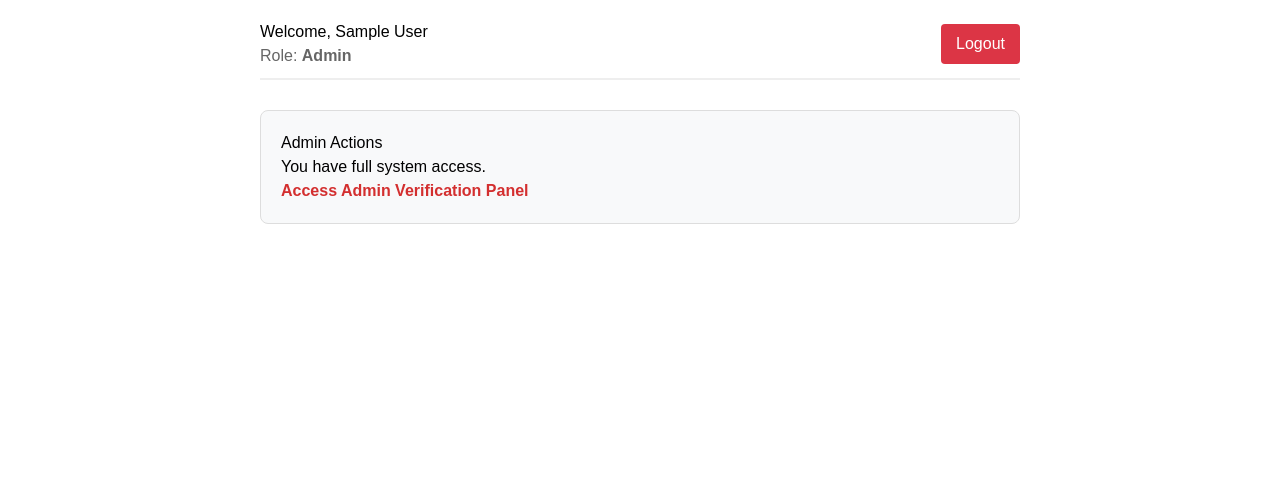
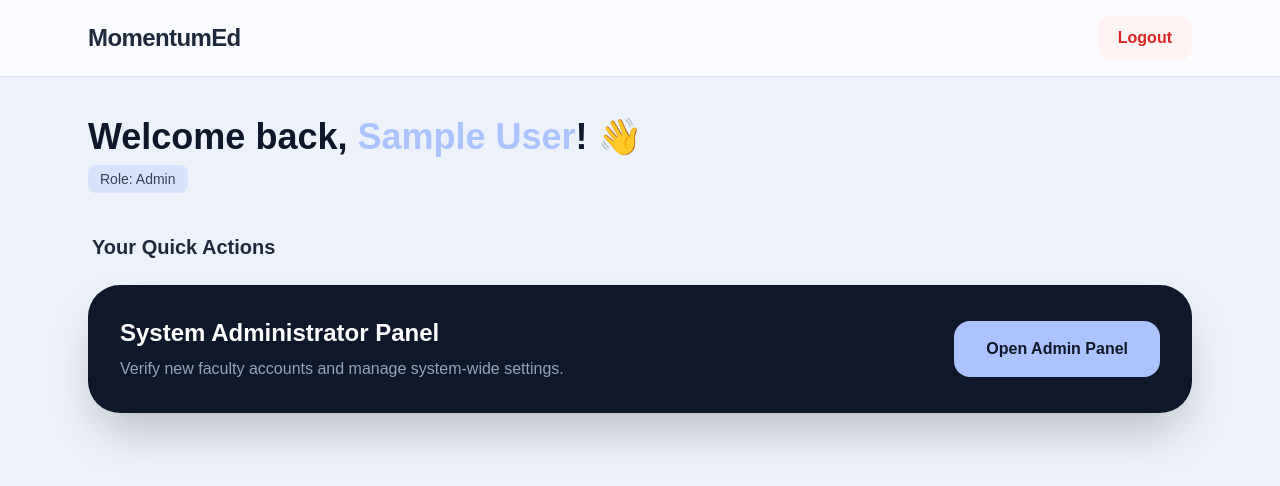
Before and after one commit to Rohith-Subramanian-Nithyadevi/MomentumEd, a React app in the folder frontend/: page /dashboard in a window 1280 px wide. Shown: the top 486 px of the page. Built offline with nearby package versions, Linux system fonts and the light colour scheme; sample sign-in values are in the browser's storage; the HTML template or start-up script is replaced by a standard one.

Commit message:
Fixed duplicate useNavigate import

```diff
--- a/frontend/src/pages/Dashboard.jsx
+++ b/frontend/src/pages/Dashboard.jsx
@@ -5,61 +5,120 @@ import { Link } from 'react-router-dom';
 const Dashboard = () => {
     const { user, logout } = useContext(AuthContext);
 
+    // Helper to render Action Cards for better UI consistency
+    const ActionCard = ({ to, title, description, iconColor = "bg-brand-300" }) => (
+        <Link to={to} className="group bg-white p-6 rounded-[24px] shadow-sm border border-brand-200 transition-all duration-300 hover:shadow-xl hover:-translate-y-1 hover:border-brand-400">
+            <div className={`w-12 h-12 ${iconColor} rounded-2xl mb-4 flex items-center justify-center transition-transform group-hover:scale-110`}>
+                <span className="text-slate-800 text-xl">➔</span>
+            </div>
+            <h4 className="text-lg font-bold text-slate-800 mb-1">{title}</h4>
+            <p className="text-sm text-slate-500">{description}</p>
+        </Link>
+    );
+
     return (
-        <div style={{ padding: '20px', maxWidth: '800px', margin: '0 auto' }}>
-            <div style={{ display: 'flex', justifyContent: 'space-between', alignItems: 'center', borderBottom: '2px solid #eee', paddingBottom: '10px' }}>
-                <div>
-                    <h1>Welcome, {user.name}</h1>
-                    <p style={{ textTransform: 'capitalize', color: '#666' }}>Role: <strong>{user.role}</strong></p>
+        <div className="min-h-screen bg-brand-100 font-sans pb-12">
+            {/* --- TOP NAVIGATION BAR --- */}
+            <nav className="bg-white/70 backdrop-blur-md border-b border-brand-200 sticky top-0 z-10">
+                <div className="max-w-6xl mx-auto px-6 py-4 flex justify-between items-center">
+                    <h2 className="text-2xl font-bold text-slate-800 tracking-tight">MomentumEd</h2>
+                    <button
+                        onClick={logout}
+                        className="px-5 py-2.5 bg-red-50 text-red-600 font-semibold rounded-xl hover:bg-red-500 hover:text-white transition-all duration-300 active:scale-95"
+                    >
+                        Logout
+                    </button>
                 </div>
-                <button onClick={logout} style={{ padding: '8px 15px', backgroundColor: '#dc3545', color: 'white', border: 'none', borderRadius: '4px', cursor: 'pointer' }}>Logout</button>
+            </nav>
+
+            <div className="max-w-6xl mx-auto px-6 pt-10">
+                {/* --- WELCOME HEADER --- */}
+                <header className="mb-10">
+                    <h1 className="text-4xl font-extrabold text-slate-900 mb-2">
+                        Welcome back, <span className="text-brand-500">{user.name}</span>! 👋
+                    </h1>
+                    <div className="inline-flex items-center px-3 py-1 bg-brand-200 text-slate-700 rounded-lg text-sm font-medium capitalize">
+                        Role: {user.role}
                     </div>
+                </header>
 
-            <div style={{ marginTop: '30px' }}>
+                {/* --- ACTIONS GRID --- */}
+                <section>
+                    <h3 className="text-xl font-bold text-slate-800 mb-6 px-1">Your Quick Actions</h3>
+
+                    <div className="grid grid-cols-1 md:grid-cols-2 lg:grid-cols-3 gap-6">
+
                         {/* --- STUDENT VIEW --- */}
                         {user.role === 'student' && (
-                    <div>
-                        <h3>Student Actions</h3>
-                        <ul>
-                            <li><Link to="/doubts">Ask a Doubt</Link></li>
-                            <li><Link to="/classes">My Classrooms & Join Codes</Link></li>
-                        </ul>
-                    </div>
+                            <>
+                                <ActionCard
+                                    to="/doubts"
+                                    title="Ask a Doubt"
+                                    description="Get help with your academic questions from faculty."
+                                />
+                                <ActionCard
+                                    to="/classes"
+                                    title="My Classrooms"
+                                    description="Join classes using codes and access study materials."
+                                />
+                            </>
                         )}
 
                         {/* --- TEACHER VIEW --- */}
                         {user.role === 'teacher' && (
-                    <div>
-                        <h3>Teacher Actions</h3>
-                        <ul>
-                            <li><Link to="/doubts">View and Answer Doubts</Link></li>
-                            <li><Link to="/classes">Manage Classrooms</Link></li>
-                        </ul>
-                    </div>
+                            <>
+                                <ActionCard
+                                    to="/doubts"
+                                    title="Doubt Forum"
+                                    description="Review and answer pending questions from your students."
+                                    iconColor="bg-brand-400"
+                                />
+                                <ActionCard
+                                    to="/classes"
+                                    title="Manage Classes"
+                                    description="Organize your subject folders and upload materials."
+                                    iconColor="bg-brand-400"
+                                />
+                            </>
                         )}
 
                         {/* --- ADVISOR VIEW --- */}
                         {user.role === 'advisor' && (
-                    <div>
-                        <h3>Class Advisor Actions</h3>
-                        <ul>
-                            <li><Link to="/doubts">View and Answer Doubts</Link></li>
-                            <li><Link to="/classes">Manage Classrooms</Link></li>
-                            <li style={{ color: '#999' }}>Upload Timetable (Coming Soon)</li>
-                        </ul>
+                            <>
+                                <ActionCard
+                                    to="/doubts"
+                                    title="Doubt Center"
+                                    description="Manage discussions across all your handled subjects."
+                                />
+                                <ActionCard
+                                    to="/classes"
+                                    title="Class Control"
+                                    description="Create classes, generate codes, and oversee folders."
+                                />
+                                <div className="bg-slate-50 p-6 rounded-[24px] border border-slate-200 opacity-60">
+                                    <div className="w-12 h-12 bg-slate-200 rounded-2xl mb-4 flex items-center justify-center">
+                                        <span className="text-slate-400">⏳</span>
                                     </div>
+                                    <h4 className="text-lg font-bold text-slate-400 mb-1">Timetable</h4>
+                                    <p className="text-sm text-slate-400">File upload functionality coming soon.</p>
+                                </div>
+                            </>
                         )}
 
                         {/* --- ADMIN VIEW --- */}
                         {user.role === 'admin' && (
-                    <div style={{ backgroundColor: '#f8f9fa', padding: '20px', borderRadius: '8px', border: '1px solid #ddd' }}>
-                        <h3>Admin Actions</h3>
-                        <p>You have full system access.</p>
-                        <ul>
-                            <li><strong><Link to="/admin" style={{ color: '#d32f2f' }}>Access Admin Verification Panel</Link></strong></li>
-                        </ul>
+                            <Link to="/admin" className="col-span-full bg-slate-900 p-8 rounded-[32px] text-white flex flex-col md:flex-row justify-between items-center group transition-all hover:bg-slate-800 shadow-2xl">
+                                <div>
+                                    <h3 className="text-2xl font-bold mb-2">System Administrator Panel</h3>
+                                    <p className="text-slate-400">Verify new faculty accounts and manage system-wide settings.</p>
                                 </div>
+                                <div className="mt-6 md:mt-0 px-8 py-4 bg-brand-500 text-slate-900 font-bold rounded-2xl group-hover:scale-105 transition-transform">
+                                    Open Admin Panel
+                                </div>
+                            </Link>
                         )}
+                    </div>
+                </section>
             </div>
         </div>
     );
```
Lines whose indentation alone changed are shown as unchanged.
